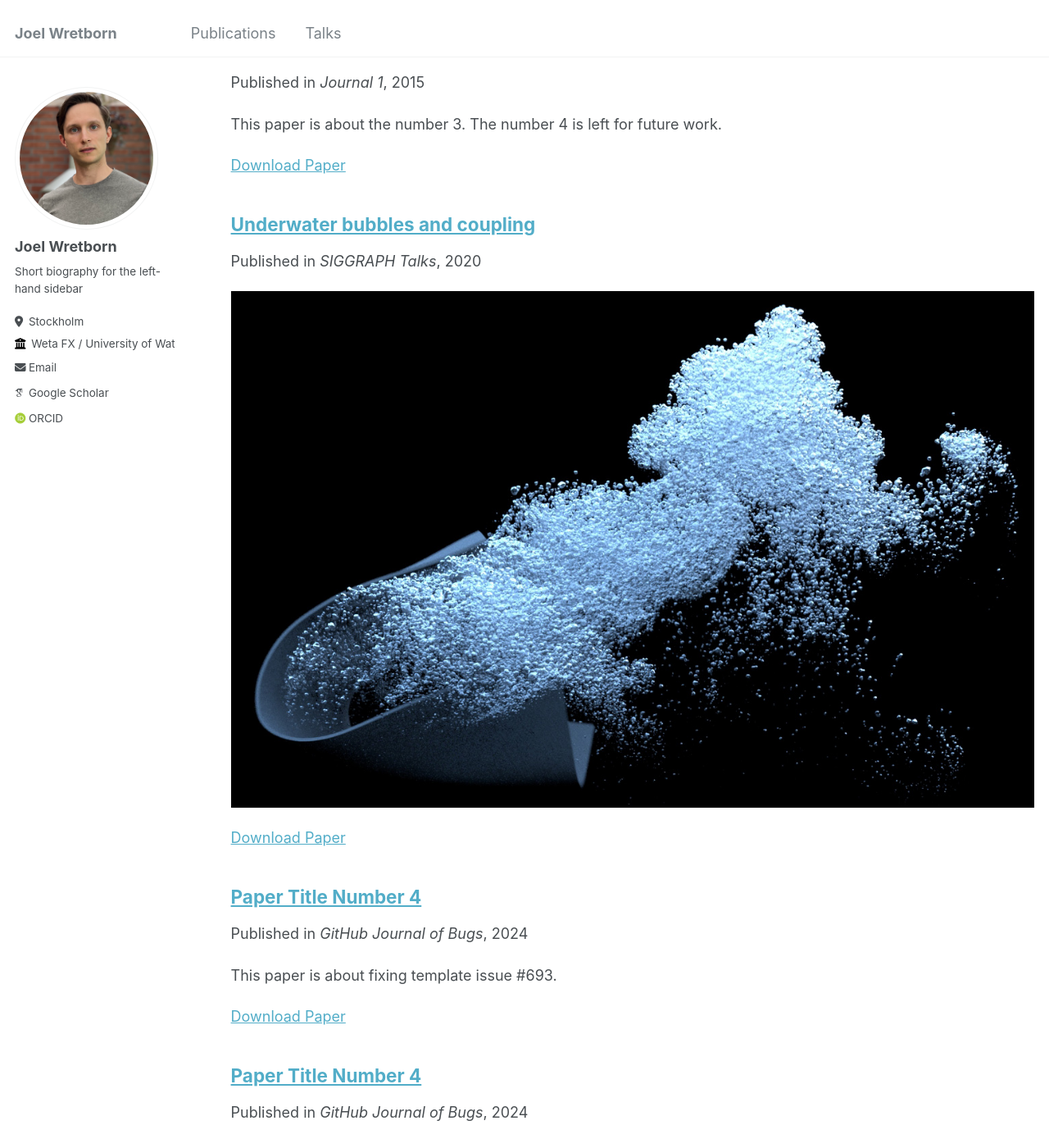
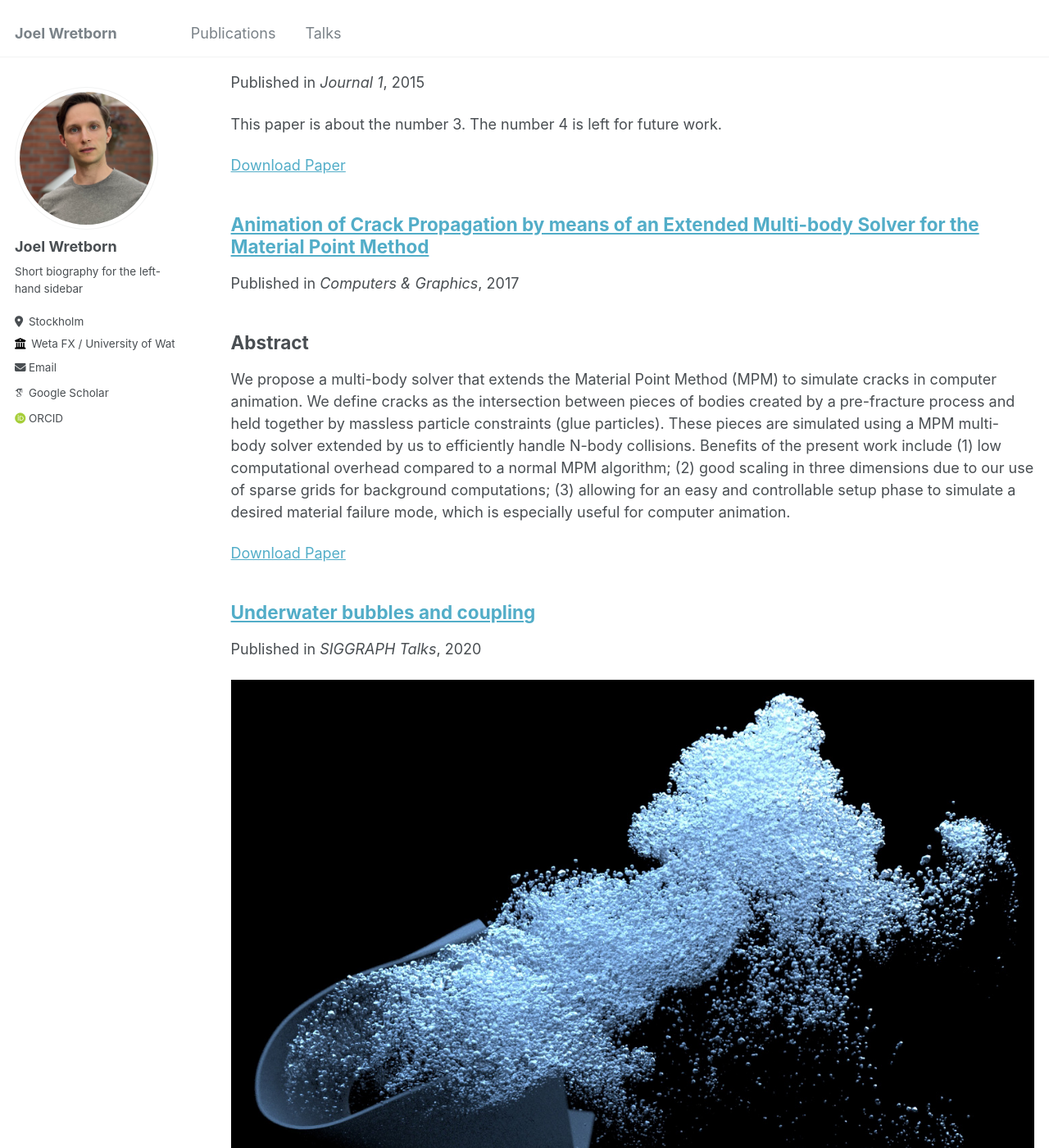
Before and after one commit to Pingul/Pingul.github.io, a Jekyll site: the page built from _pages/collection-archive.html, in a window 1280 px wide and 1400 px high, scrolled down 378 px. Shown: the whole window at 82% size. Built offline with Jekyll 4.4.1, drawn with Linux system fonts in a browser that asks for light colours; some web fonts are replaced; some of the changed text lies outside the part shown.

Commit message:
Adding base files. Need to properly update .md files

```diff
--- /dev/null
+++ b/_publications/2017-AnimationOfCrackPropagation.md
@@ -0,0 +1,13 @@
+---
+title: 'Animation of Crack Propagation by means of an Extended Multi-body Solver for the Material Point Method'
+collection: publications
+permalink: /publication/2017-AnimationOfCrackPropagation
+date: 2017-10-25
+venue: 'Computers & Graphics'
+paperurl: 'http://pingul.github.io/files/Publication-Animation_Of_Crack_Propagation/Animation_Of_Crack_Propagation.pdf'
+citation: 'Joel Wretborn, Rickard Armiento, Ken Museth. 2017. &quot;Animation of Crack Propagation by Means of an Extended Multi-Body Solver for the Material Point Method.&quot; Computers & Graphics 69 (December): 131–39. https://doi.org/10.1016/j.cag.2017.10.005.'
+---
+
+Abstract
+--------
+We propose a multi-body solver that extends the Material Point Method (MPM) to simulate cracks in computer animation. We define cracks as the intersection between pieces of bodies created by a pre-fracture process and held together by massless particle constraints (glue particles). These pieces are simulated using a MPM multi-body solver extended by us to efficiently handle N-body collisions. Benefits of the present work include (1) low computational overhead compared to a normal MPM algorithm; (2) good scaling in three dimensions due to our use of sparse grids for background computations; (3) allowing for an easy and controllable setup phase to simulate a desired material failure mode, which is especially useful for computer animation.
--- /dev/null
+++ b/_publications/2024-UnderwaterExplosions.md
@@ -0,0 +1,15 @@
+---
+title: 'Underwater bubbles and coupling'
+collection: publications
+permalink: /publication/2020-UnderwaterBubbles
+date: 2020-08-17
+venue: 'SIGGRAPH Talks'
+paperurl: 'http://pingul.github.io/files/Publication-Underwater_Bubbles_And_Coupling/Publication-Underwater_Bubbles_and_Coupling.pdf'
+citation: 'Alexey Stomakhin, Joel Wretborn, Kevin Blom, and Gilles Daviet (2020) &quot;Underwater Bubbles and Coupling.&quot; Special Interest Group on Computer Graphics and Interactive Techniques Conference Talks. https://doi.org/10.1145/3388767.3407390.'
+---
+
+![Underwater bubbles and coupling](/files/Publication-Underwater_Bubbles_And_Coupling/bubbles.jpg)
+
+Abstract
+--------
+We present an approach to simulating underwater bubbles. Our method is sparse in that it only simulates a thin band of water around the region of interest allowing us to achieve high resolu- tions in turbulent scenarios. We use a hybrid bubble representation consisting of two parts. The hero counterpart utilizes an incompressible two-phase Navier-Stokes solve on an Eulerian grid with air phase also represented via FLIP/APIC particles to facilitate volume conservation and accurate interface tracking. The diffuse counter-part captures sub-grid bubble motion not “seen” by the Eulerian grid. We represent those as particles and develop a novel scheme for coupling them with the bulk fluid. The coupling scheme is not limited to sub-grid bubbles and may be applied to other thin/porous objects such as sand, hair, and cloth.
```
Also changed, not shown: _publications/2020-UnderwaterBubbles.md (+1 -1 lines), _publications/2022-GuidedBubblesAndWetFoam.md (added, +15 -0 lines), _publications/2022-LokiSystemsPaper.md (added, +15 -0 lines), _publications/2023-Pahi.md (added, +15 -0 lines), _publications/2023-TheWayOfHairAndCloth.md (added, +15 -0 lines), 10 other files.
